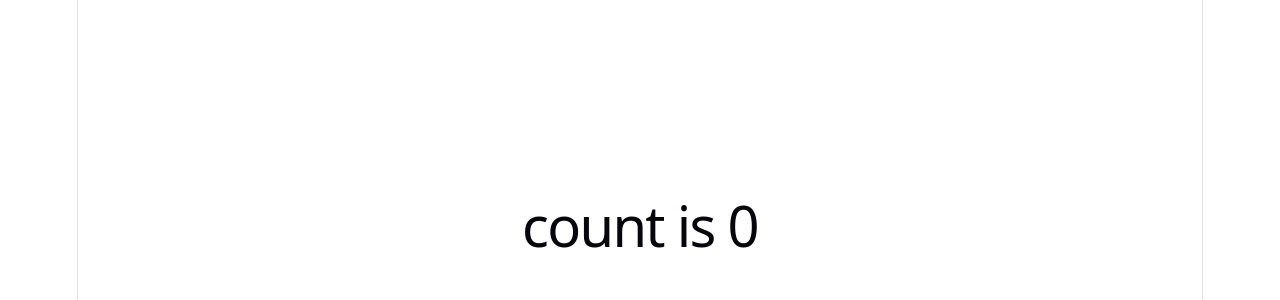
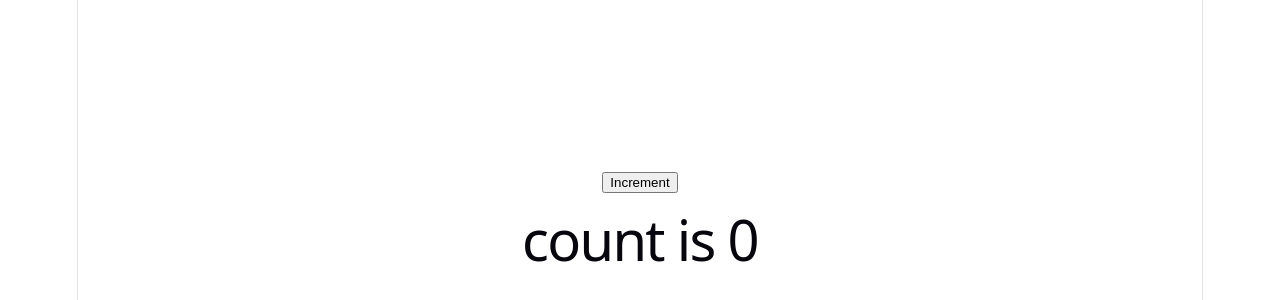
Before and after one commit to endlesslupita/Intermed-Dev-2-React-Counter-component-w-state-mngmt, a React (Vite) app in the folder portfolio-app/: page / in a window 1280 px wide. Shown: the part 130-430 px from the top of the page. Built offline with nearby package versions, Linux system fonts and the light colour scheme.

Commit message:
Add draft of first button for normal increment

```diff
--- a/portfolio-app/src/Counter.jsx
+++ b/portfolio-app/src/Counter.jsx
@@ -4,6 +4,6 @@ function Counter() {
 
 const [count, setCount] = useState(0);
 
-return ( <div> <h1>count is {count}</h1></div>);
+return ( <div><button onClick={() => setCount(count + 1)}>Increment</button> <h1>count is {count}</h1></div>);
 }
 export default Counter;
```
